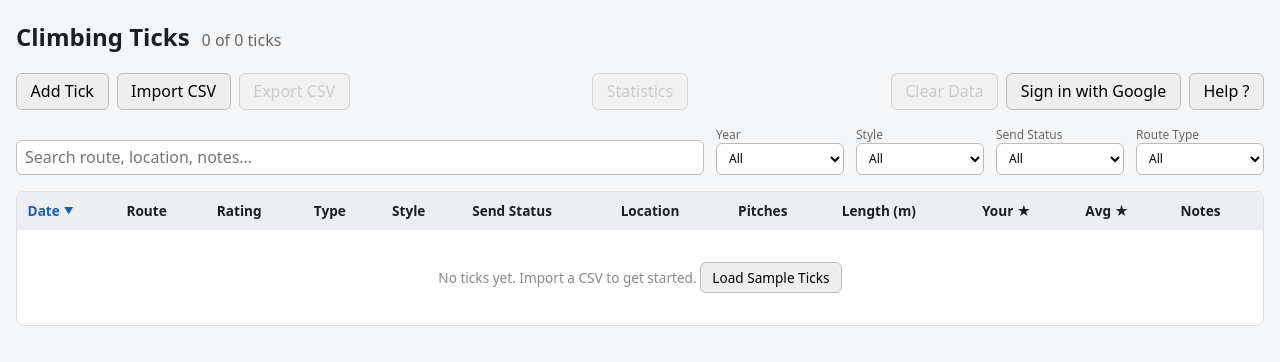
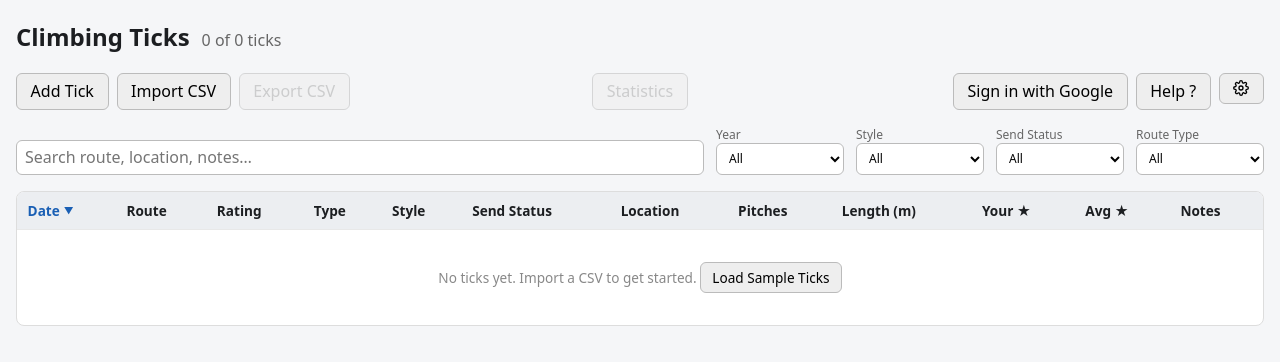
Before and after one commit to damonachey/ClimbingLog, a React (Vite) app: page / in a window 1280 px wide. Shown: the top 362 px of the page. Built offline with nearby package versions, Linux system fonts and the light colour scheme.

Commit message:
Move Clear Data into a gear-icon dropdown menu
Adds a settings gear as the rightmost toolbar button, opening a small
menu (closes on outside click) that now houses Clear Data.

```diff
--- a/src/components/Toolbar.jsx
+++ b/src/components/Toolbar.jsx
@@ -1,4 +1,4 @@
-import { useRef } from "react";
+import { useEffect, useRef, useState } from "react";
 
 const SYNC_STATUS_LABEL = {
   syncing: "Syncing…",
@@ -22,12 +22,23 @@ export default function Toolbar({
   onSignOut,
 }) {
   const fileInputRef = useRef(null);
+  const menuRef = useRef(null);
+  const [menuOpen, setMenuOpen] = useState(false);
 
   const handleFileChange = (e) => {
     const file = e.target.files?.[0];
     e.target.value = "";
     if (file) onImport(file);
   };
+
+  useEffect(() => {
+    if (!menuOpen) return;
+    const handleClickOutside = (e) => {
+      if (menuRef.current && !menuRef.current.contains(e.target)) setMenuOpen(false);
+    };
+    document.addEventListener("mousedown", handleClickOutside);
+    return () => document.removeEventListener("mousedown", handleClickOutside);
+  }, [menuOpen]);
 
   return (
     <div className="toolbar">
@@ -55,9 +66,6 @@ export default function Toolbar({
         </button>
       </div>
       <div className="toolbar-group toolbar-group-right">
-        <button type="button" onClick={onClear} disabled={noTicks}>
-          Clear Data
-        </button>
         {signedIn ? (
           <>
             {syncStatus && (
@@ -80,6 +88,44 @@ export default function Toolbar({
         <button type="button" onClick={onHelp}>
           Help ?
         </button>
+        <div className="toolbar-menu" ref={menuRef}>
+          <button
+            type="button"
+            className="toolbar-gear"
+            onClick={() => setMenuOpen((v) => !v)}
+            aria-haspopup="true"
+            aria-expanded={menuOpen}
+            aria-label="Settings"
+            title="Settings"
+          >
+            <svg viewBox="0 0 24 24" width="16" height="16" aria-hidden="true" focusable="false">
+              <circle cx="12" cy="12" r="3" fill="none" stroke="currentColor" strokeWidth="2" />
+              <path
+                d="M19.4 15a1.65 1.65 0 0 0 .33 1.82l.06.06a2 2 0 1 1-2.83 2.83l-.06-.06a1.65 1.65 0 0 0-1.82-.33 1.65 1.65 0 0 0-1 1.51V21a2 2 0 0 1-4 0v-.09A1.65 1.65 0 0 0 9 19.4a1.65 1.65 0 0 0-1.82.33l-.06.06a2 2 0 1 1-2.83-2.83l.06-.06a1.65 1.65 0 0 0 .33-1.82 1.65 1.65 0 0 0-1.51-1H3a2 2 0 0 1 0-4h.09A1.65 1.65 0 0 0 4.6 9a1.65 1.65 0 0 0-.33-1.82l-.06-.06a2 2 0 1 1 2.83-2.83l.06.06a1.65 1.65 0 0 0 1.82.33H9a1.65 1.65 0 0 0 1-1.51V3a2 2 0 0 1 4 0v.09a1.65 1.65 0 0 0 1 1.51 1.65 1.65 0 0 0 1.82-.33l.06-.06a2 2 0 1 1 2.83 2.83l-.06.06a1.65 1.65 0 0 0-.33 1.82V9a1.65 1.65 0 0 0 1.51 1H21a2 2 0 0 1 0 4h-.09a1.65 1.65 0 0 0-1.51 1z"
+                fill="none"
+                stroke="currentColor"
+                strokeWidth="2"
+                strokeLinecap="round"
+                strokeLinejoin="round"
+              />
+            </svg>
+          </button>
+          {menuOpen && (
+            <div className="toolbar-menu-list" role="menu">
+              <button
+                type="button"
+                role="menuitem"
+                disabled={noTicks}
+                onClick={() => {
+                  setMenuOpen(false);
+                  onClear();
+                }}
+              >
+                Clear Data
+              </button>
+            </div>
+          )}
+        </div>
       </div>
     </div>
   );
--- a/src/styles.css
+++ b/src/styles.css
@@ -78,6 +78,48 @@ h1 { margin: 0.25rem 0; font-size: 1.5rem; }
 }
 
 .sync-status-error { color: #b3261e; }
+
+.toolbar-menu { position: relative; }
+
+.toolbar-gear {
+  display: flex;
+  align-items: center;
+  justify-content: center;
+  padding: 0.4rem;
+}
+
+.toolbar-menu-list {
+  position: absolute;
+  top: calc(100% + 0.35rem);
+  right: 0;
+  min-width: 10rem;
+  background: #fff;
+  border: 1px solid #ddd;
+  border-radius: 8px;
+  box-shadow: 0 6px 20px rgba(0, 0, 0, 0.15);
+  padding: 0.35rem;
+  z-index: 5;
+}
+
+.toolbar-menu-list button {
+  display: block;
+  width: 100%;
+  text-align: left;
+  font: inherit;
+  padding: 0.45rem 0.6rem;
+  border: 0;
+  border-radius: 6px;
+  background: none;
+  color: inherit;
+  cursor: pointer;
+}
+
+.toolbar-menu-list button:hover:not(:disabled) { background: #f0f0f0; }
+
+.toolbar-menu-list button:disabled {
+  cursor: not-allowed;
+  opacity: 0.55;
+}
 
 .filters {
   display: flex;
@@ -491,6 +533,8 @@ a:hover { text-decoration: underline; }
   .toolbar button:hover:not(:disabled) { background: #33353d; }
   .load-sample { background: #2c2e35; color: inherit; border-color: #3c3f47; }
   .load-sample:hover { background: #33353d; }
+  .toolbar-menu-list { background: #1d1e24; border-color: #2c2e35; }
+  .toolbar-menu-list button:hover:not(:disabled) { background: #2c2e35; }
   .table-wrap { border-color: #2c2e35; background: #1d1e24; }
   .row-edit,
   .row-delete { border-color: #3c3f47; color: #9ca3af; }
```
